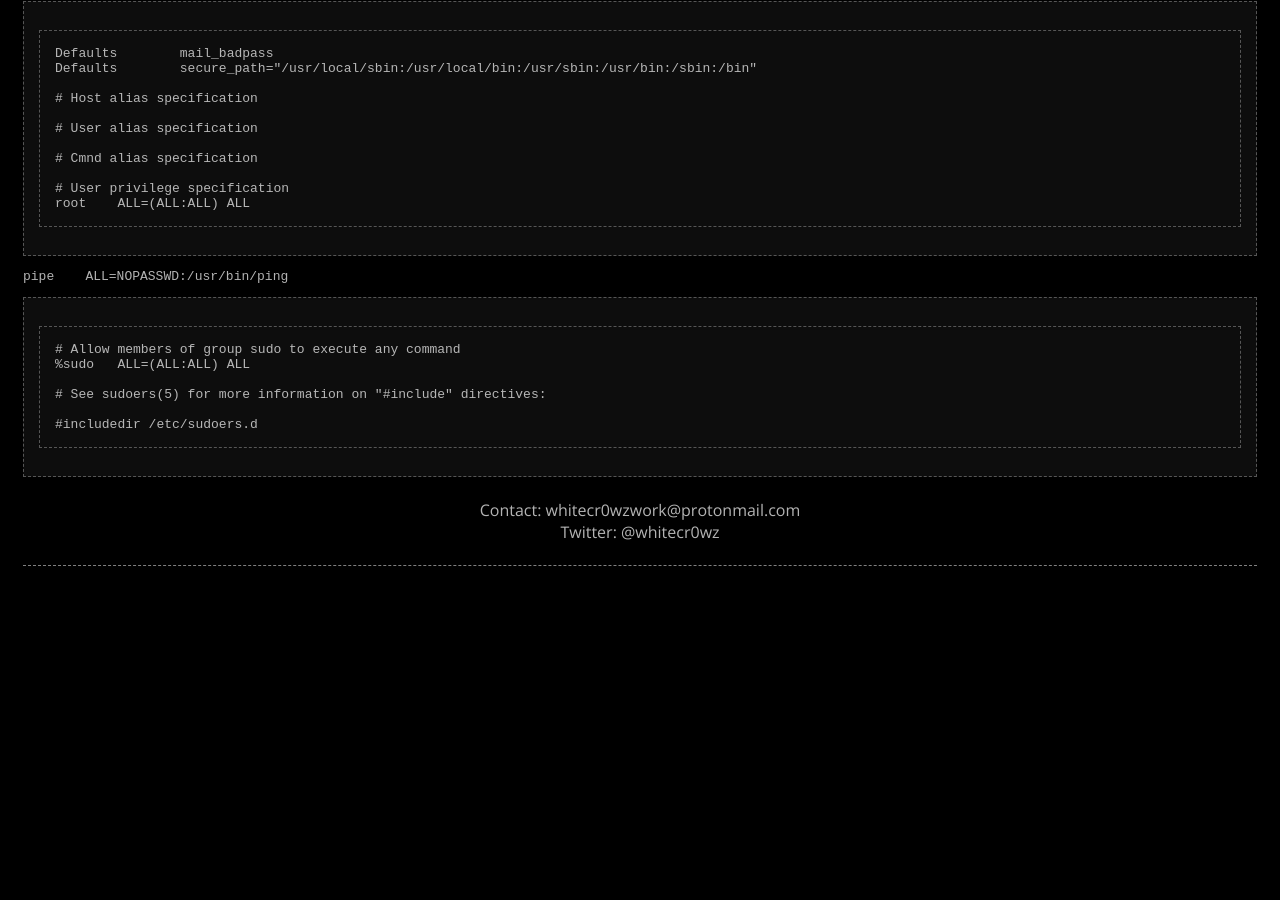
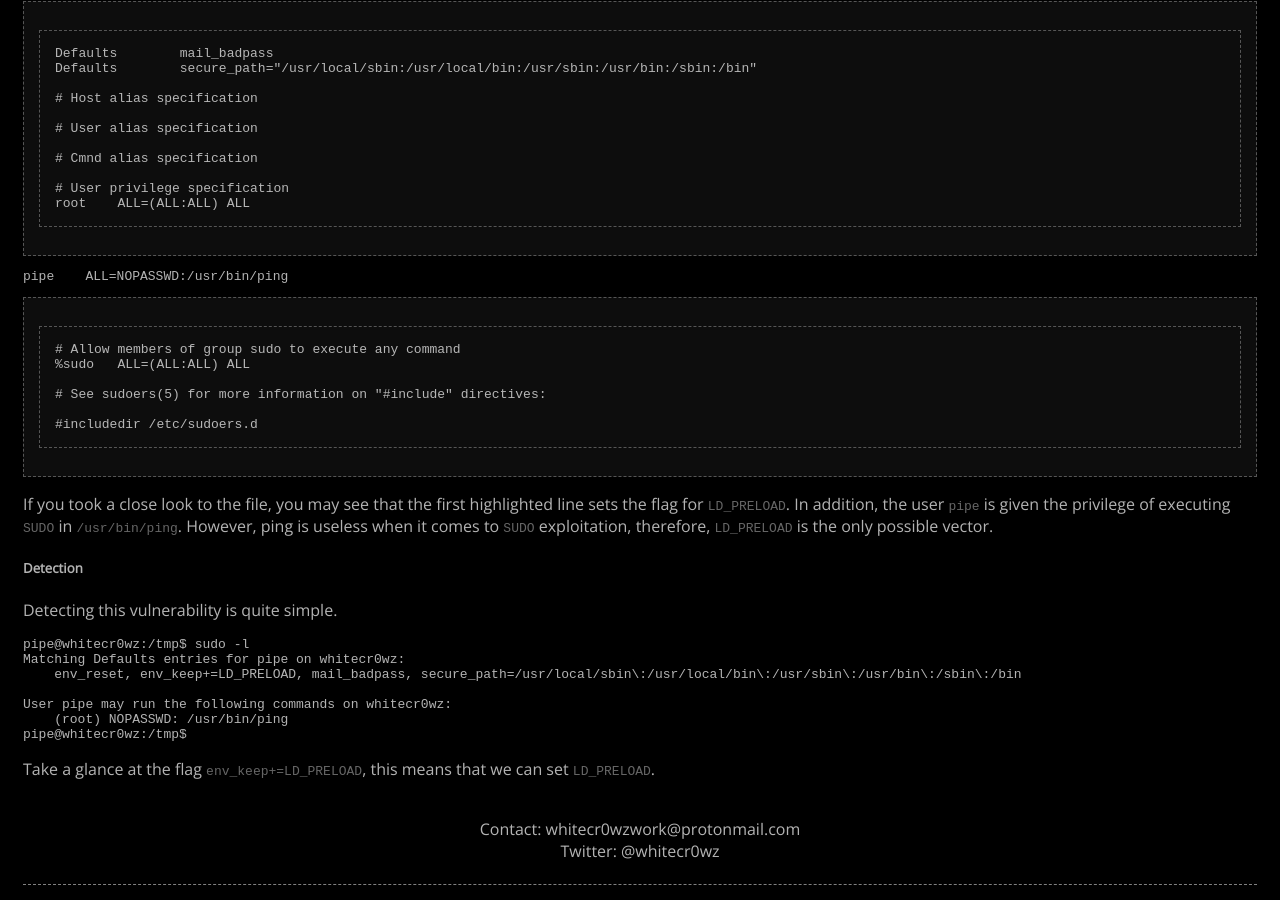
Before and after one commit to whitecr0wz/whitecr0wz.github.io, a Jekyll site: the page built from _posts/posts/2021-02-08-LD_PRELOAD.md, in a window 1280 px wide and 900 px high, scrolled down 599 px. Built offline with Jekyll 4.4.1, drawn with Linux system fonts in a browser that asks for light colours; before the commit the page ends 1180 px from its top, so only the background shows below that; some of the changed text lies outside the part shown.

Commit message:
Update 2021-02-08-LD_PRELOAD.md

````diff
--- a/_posts/posts/2021-02-08-LD_PRELOAD.md
+++ b/_posts/posts/2021-02-08-LD_PRELOAD.md
@@ -1,6 +1,6 @@
 ---
 layout: post
-title: Privilege Escalation - SUDO; LD_PRELOAD Hijacking
+title: Privilege Escalation - SUDO - LD_PRELOAD Hijacking
 date: 2021-02-08 14:39:00
 categories: posts
 comments: false
@@ -53,3 +53,22 @@ pipe    ALL=NOPASSWD:/usr/bin/ping
 
 #includedir /etc/sudoers.d
 ```
+
+If you took a close look to the file, you may see that the first highlighted line sets the flag for ```LD_PRELOAD```. In addition, the user ```pipe``` is given the privilege of
+executing ```SUDO``` in ```/usr/bin/ping```. However, ping is useless when it comes to ```SUDO``` exploitation, therefore, ```LD_PRELOAD``` is the only possible vector.
+
+##### Detection
+
+Detecting this vulnerability is quite simple.
+
+```term
+pipe@whitecr0wz:/tmp$ sudo -l
+Matching Defaults entries for pipe on whitecr0wz:
+    env_reset, env_keep+=LD_PRELOAD, mail_badpass, secure_path=/usr/local/sbin\:/usr/local/bin\:/usr/sbin\:/usr/bin\:/sbin\:/bin
+
+User pipe may run the following commands on whitecr0wz:
+    (root) NOPASSWD: /usr/bin/ping
+pipe@whitecr0wz:/tmp$
+```
+
+Take a glance at the flag ```env_keep+=LD_PRELOAD```, this means that we can set ```LD_PRELOAD```.
````
